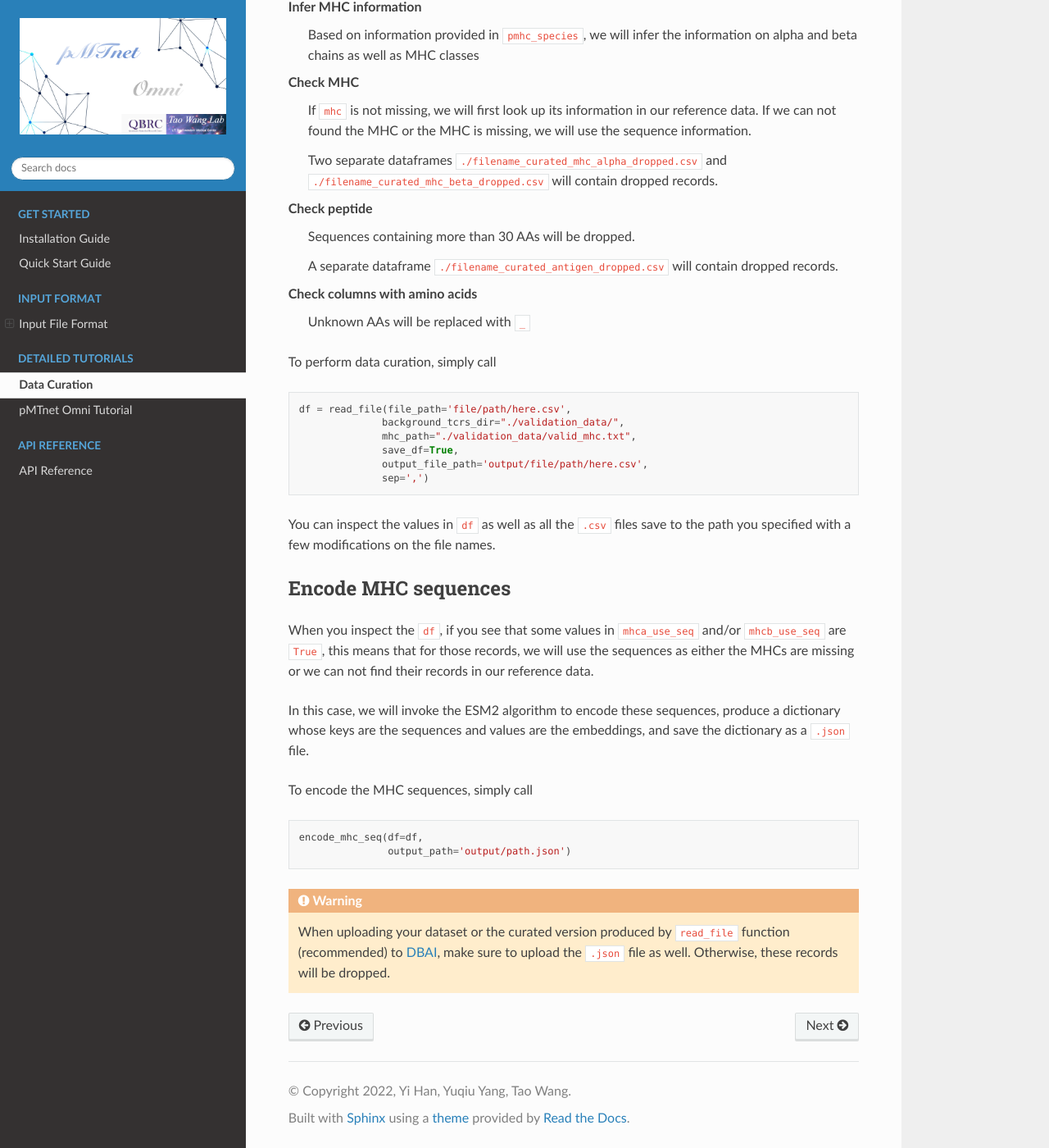
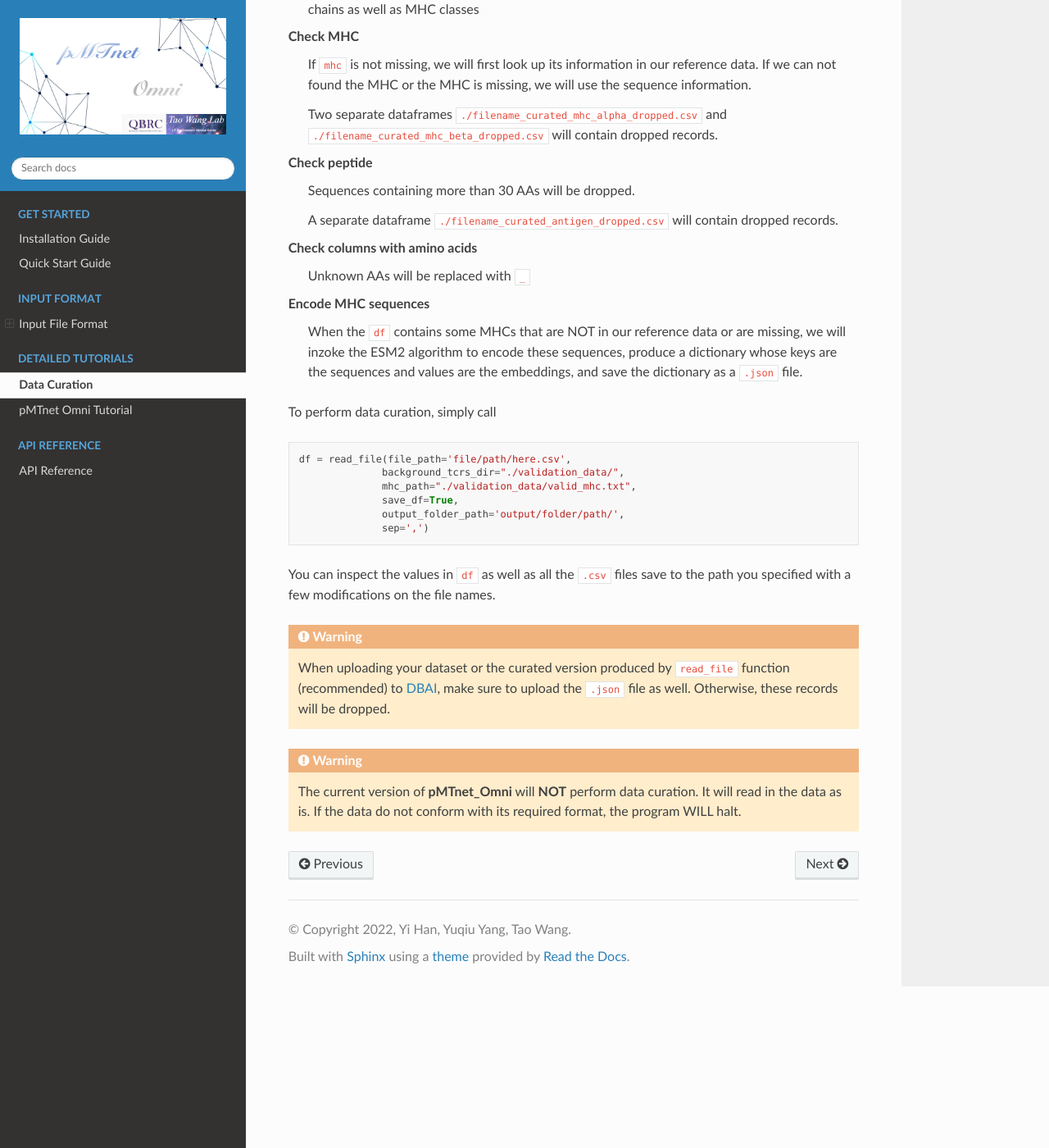
Before and after one commit to Yuqiu-Yang/pMTnet_Omni_Document, a Sphinx documentation site: the page built from docs/source/tutorial/data_curation.rst, in a window 1280 px wide and 1400 px high, scrolled down 854 px. Shown: the whole window at 82% size. Built offline with Sphinx 7.4.7 and the Read the Docs theme 2.0.0, drawn with Linux system fonts in a browser that asks for light colours; some of the changed text lies outside the part shown.

Commit message:
Document updated

```diff
--- a/docs/source/api_reference/index.rst
+++ b/docs/source/api_reference/index.rst
@@ -12,5 +12,9 @@ Here you will find all the details to data curation functions.
 .. autofunction:: check_peptide
 .. autofunction:: check_amino_acids
 .. autofunction:: check_amino_acids_columns
+.. autoclass:: NumpyArrayEncoder
+    :members:
+    :undoc-members:
+    :show-inheritance:
+.. autofunction:: encode_mhc_seq
 .. autofunction:: read_file
-.. autofunction:: encode_mhc_seq
--- a/docs/source/tutorial/data_curation.rst
+++ b/docs/source/tutorial/data_curation.rst
@@ -12,10 +12,9 @@ provide an in-depth exploration of how the package works.
 
     .. code-block:: python
 
-        from pMTnet_Omni_Document.data_curation import read_file, encode_mhc_seq
+        from pMTnet_Omni_Document.data_curation import read_file
 
-Read the File
---------------------
+
 To perform data curation, the ``read_file`` function carries out
 the following steps sequentially:
 
@@ -64,6 +63,13 @@ Check peptide
 Check columns with amino acids
     Unknown AAs will be replaced with ``_``
 
+Encode MHC sequences
+    When the ``df`` contains some MHCs that are NOT in our reference data or
+    are missing, we will inzoke the ESM2 algorithm to encode these
+    sequences, produce a dictionary whose keys are the sequences
+    and values are the embeddings, and save the dictionary
+    as a ``.json`` file.
+
 To perform data curation, simply call
 
 .. code-block:: python
@@ -72,32 +78,13 @@ To perform data curation, simply call
                   background_tcrs_dir="./validation_data/",
                   mhc_path="./validation_data/valid_mhc.txt",
                   save_df=True,
-                  output_file_path='output/file/path/here.csv',
+                  output_folder_path='output/folder/path/',
                   sep=',')
 
 You can inspect the values in ``df`` as well as all the
 ``.csv`` files save to the path you specified with a few
 modifications on the file names.
 
-Encode MHC sequences
---------------------------
-When you inspect the ``df``, if you see that some values
-in ``mhca_use_seq`` and/or ``mhcb_use_seq`` are ``True``,
-this means that for those records, we will use the sequences
-as either the MHCs are missing or we can not find their records
-in our reference data.
-
-In this case, we will invoke the ESM2 algorithm to encode these
-sequences, produce a dictionary whose keys are the sequences
-and values are the embeddings, and save the dictionary
-as a ``.json`` file.
-
-To encode the MHC sequences, simply call
-
-.. code-block:: python
-
-    encode_mhc_seq(df=df,
-                   output_path='output/path.json')
 
 .. warning::
     When uploading your dataset or the curated version produced
@@ -105,3 +92,8 @@ To encode the MHC sequences, simply call
     to `DBAI <http://lce-test.biohpc.swmed.edu/pmtnet>`_,
     make sure to upload the ``.json`` file as well. Otherwise,
     these records will be dropped.
+
+.. warning::
+    The current version of **pMTnet_Omni** will **NOT** perform
+    data curation. It will read in the data as is. If the data
+    do not conform with its required format, the program WILL halt.
--- a/docs/source/tutorial/details.rst
+++ b/docs/source/tutorial/details.rst
@@ -26,7 +26,7 @@ There are only two parameters needed to accomlish this.
       - ``str``
       - "cpu", "gpu", None
       - None
-      - If ``None``, choose based on gpu availability
+      - If ``None``, choose based on gpu availability. If ``cpu``, the results might be different from ours.
     * - seed
       - ``int``
       - Any integer, None
@@ -185,7 +185,7 @@ Parameter Summary
       - ``str``
       - "cpu", "gpu", None
       - None
-      - If ``None``, choose based on gpu availability
+      - If ``None``, choose based on gpu availability. If ``cpu``, the results might be different from ours.
     * - seed
       - ``int``
       - Any integer, None
```
